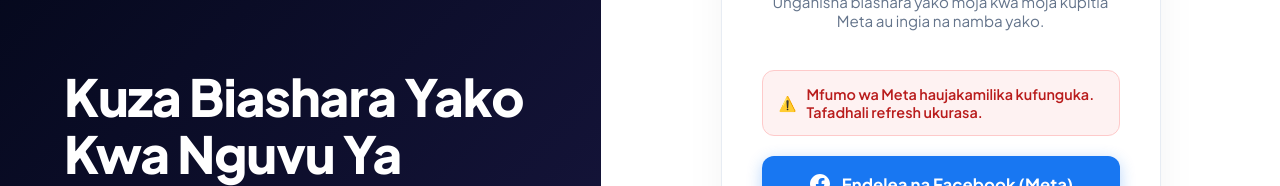
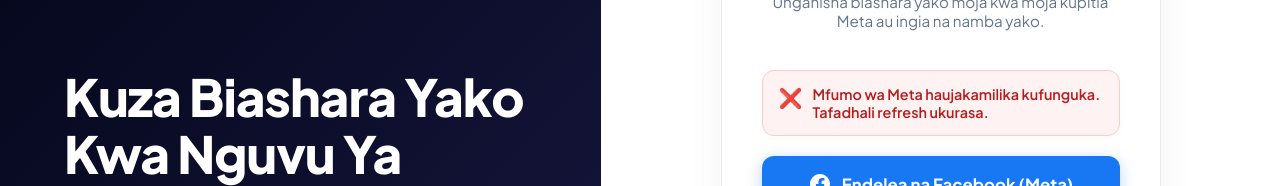
Before and after one commit to Uwalaize/KEDESH-WHATSAPP-API, a Vue app in the folder frontend/: page / in a window 1280 px wide. Both pictures are taken after a click on the button "Endelea na Facebook (Meta)". Shown: the part 212-398 px from the top of the page. Built offline with nearby package versions, Linux system fonts and the light colour scheme.

Commit message:
First deploy for another server 03

```diff
--- a/frontend/src/App.vue
+++ b/frontend/src/App.vue
@@ -1,6 +1,7 @@
 <template>
   <transition name="page-fade" mode="out-in">
 
+    <!-- DASHBOARD COMPONENT -->
     <Dashboard
       v-if="isAuthenticated && !isRedirecting"
       key="dashboard"
@@ -8,6 +9,7 @@
       @logout="logout"
     />
 
+    <!-- REDIRECTING SCREEN (PREMIUM LOADER) -->
     <div v-else-if="isRedirecting" key="redirect" class="redirect-screen">
       <div class="redirect-content">
         <div class="success-check">✅</div>
@@ -23,8 +25,10 @@
       </div>
     </div>
 
+    <!-- AUTHENTICATION (LOGIN/REGISTER) SCREEN -->
     <div v-else key="auth" class="auth-container">
 
+      <!-- BRAND SIDE (LEFT) -->
       <div class="brand-side">
         <div class="glow-orb orb-1"></div>
         <div class="glow-orb orb-2"></div>
@@ -56,10 +60,12 @@
         </div>
       </div>
 
+      <!-- FORM SIDE (RIGHT) -->
       <div class="form-side">
         <div class="form-wrapper" :class="{ 'wide-wrapper': showPrivacy }">
           <transition name="fade-slide" mode="out-in">
 
+            <!-- PRIVACY POLICY VIEW -->
             <div v-if="showPrivacy" key="privacy" class="glass-card privacy-card">
               <div class="privacy-header">
                 <div class="header-icon">🛡️</div>
@@ -93,6 +99,7 @@
               </div>
             </div>
 
+            <!-- LOGIN VIEW -->
             <div v-else-if="isLogin" key="login" class="glass-card">
               <div class="form-header">
                 <div class="header-icon">👋</div>
@@ -100,6 +107,7 @@
                 <p>Unganisha biashara yako moja kwa moja kupitia Meta au ingia na namba yako.</p>
               </div>
 
+              <!-- ALERTS -->
               <transition name="slide-down">
                 <div v-if="justRegistered" class="alert-box success">
                   <span class="a-icon">✅</span> Usajili umekamilika! Ingia kwenye mfumo sasa.
@@ -107,7 +115,7 @@
               </transition>
               <transition name="slide-down">
                 <div v-if="authError" class="alert-box error">
-                  <span class="a-icon">⚠️</span> {{ authError }}
+                  <span class="a-icon">❌</span> {{ authError }}
                 </div>
               </transition>
               <transition name="slide-down">
@@ -116,8 +124,8 @@
                 </div>
               </transition>
 
+              <!-- 🔥 FACEBOOK EMBEDDED SIGNUP BUTTON 🔥 -->
               <div class="facebook-auth-section">
-                <!-- 🔥 Kitufe cha Embedded Signup Wizard 🔥 -->
                 <button @click="loginWithFacebook" type="button" class="btn-facebook" :disabled="isLoading">
                   <span v-if="isLoading && isFacebookAuth" class="loader"></span>
                   <span v-else class="fb-content">
@@ -131,6 +139,7 @@
                 </div>
               </div>
 
+              <!-- MANUAL LOGIN FORM -->
               <form @submit.prevent="handleLogin" class="auth-form">
                 <div class="input-group">
                   <label>Namba ya Simu (WhatsApp)</label>
@@ -170,6 +179,7 @@
               </div>
             </div>
 
+            <!-- REGISTER VIEW -->
             <div v-else key="register" class="glass-card">
               <div class="form-header">
                 <div class="header-icon">🚀</div>
@@ -315,7 +325,7 @@ const isFacebookAuth = ref(false);
 const justRegistered = ref(false);
 const passError = ref(false);
 const authError = ref('');
-const authWarning = ref(''); // Imeongezwa kwa ajili ya kuonya (Soft Warning)
+const authWarning = ref('');
 
 const showPrivacy = ref(false);
 
@@ -358,7 +368,7 @@ const nextStep = () => {
   if (step.value < 3) step.value++;
 };
 
-// 🔥 FACEBOOK EMBEDDED SIGNUP WIZARD LOGIC (TECH PROVIDER MECHANISM) 🔥
+// 🔥 SAHIHI NA IMARA 100%: FACEBOOK EMBEDDED SIGNUP WIZARD LOGIC (TECH PROVIDER) 🔥
 const loginWithFacebook = () => {
   isLoading.value = true;
   isFacebookAuth.value = true;
@@ -372,10 +382,10 @@ const loginWithFacebook = () => {
     return;
   }
 
-  // TUNAITA DIRISHA LA META YENYE SCOPE ZA TECH PROVIDER
+  // TUNAITA DIRISHA LA META YENYE SCOPE ZA TECH PROVIDER ILI KUZUIA ERROR
   window.FB.login((response) => {
     if (response.authResponse) {
-      // Tunadaka CODE yenye ruhusa zote za mteja
+      // Tunadaka "code" yenye idhini na taarifa za mteja
       const code = response.authResponse.code || response.authResponse.accessToken;
       processFacebookAuth(code);
     } else {
@@ -387,7 +397,7 @@ const loginWithFacebook = () => {
     config_id: '1550680676648524', // Meta Config ID ya Kedesh
     response_type: 'code',
     override_default_response_type: true,
-    // 🔥 HAPA TUNAILAZIMISHA META IFUNGUE WHATSAPP WIZARD YENYE KUULIZA NAMBA KWA WATEJA WAPYA 🔥
+    // 🔥 SCOPES HIZI NI LAZIMA KWA TECH PROVIDER ILI MTEJA ASIKATALIWE 🔥
     scope: 'public_profile,email,whatsapp_business_management,whatsapp_business_messaging',
     extras: {
       feature: 'whatsapp_embedded_signup',
@@ -400,7 +410,6 @@ const loginWithFacebook = () => {
 
 const processFacebookAuth = async (code) => {
   try {
-    // Tunatuma hiyo "code" kwenye backend yetu ili ilete WABA na Phone ID
     const res = await axios.post(`${API_URL}/facebook-login`, { accessToken: code });
 
     if(res.data.success) {
@@ -411,8 +420,8 @@ const processFacebookAuth = async (code) => {
       isFacebookAuth.value = false;
       isRedirecting.value = true;
 
-      // Hata kama mteja hakusajili namba (WABA == null), server.js itamruhusu
-      // lakini Dashibodi ndiyo itakayomwambia asajili namba (Graceful Fallback)
+      // Ikiwa mteja aliruka usajili wa namba, bado anaingia kwenye Dashboard.
+      // Kule ndani kwenye Dashboard.vue ndiko atakutana na onyo (Alert).
       setTimeout(() => {
         isRedirecting.value = false;
         isAuthenticated.value = true;
@@ -421,7 +430,7 @@ const processFacebookAuth = async (code) => {
   } catch (error) {
     isLoading.value = false;
     isFacebookAuth.value = false;
-    authError.value = error.response?.data?.error || "Kuna shida imejitokeza kuunganisha mfumo na Meta. Hakikisha akaunti yako inaruhusu usajili.";
+    authError.value = error.response?.data?.error || "Kuna shida imejitokeza kuunganisha mfumo na Meta. Tafadhali jaribu tena.";
   }
 };
 
@@ -480,6 +489,7 @@ const logout = () => {
 @import url('https://fonts.googleapis.com/css2?family=Plus+Jakarta+Sans:wght@400;500;600;700;800&display=swap');
 * { margin: 0; padding: 0; box-sizing: border-box; font-family: 'Plus Jakarta Sans', sans-serif; }
 
+/* ======== REDIRECT SCREEN (PREMIUM LOADER) ======== */
 .redirect-screen { display: flex; height: 100vh; width: 100vw; background: linear-gradient(135deg, #020617 0%, #1e1b4b 100%); justify-content: center; align-items: center; color: white;}
 .redirect-content { display: flex; flex-direction: column; align-items: center; text-align: center; max-width: 450px; padding: 20px;}
 .success-check { font-size: 5rem; margin-bottom: 20px; animation: popIn 0.6s cubic-bezier(0.175, 0.885, 0.32, 1.275) forwards;}
@@ -495,6 +505,7 @@ const logout = () => {
 .page-fade-enter-from { opacity: 0; transform: scale(0.98); }
 .page-fade-leave-to { opacity: 0; transform: scale(1.02); }
 
+/* ======== MAIN AUTH LAYOUT ======== */
 .auth-container { display: flex; min-height: 100vh; width: 100vw; background: #f0f4f8; overflow-x: hidden; }
 
 .brand-side { flex: 1; background: linear-gradient(135deg, #020617 0%, #1e1b4b 100%); color: white; padding: 4rem; position: relative; display: flex; flex-direction: column; justify-content: center; overflow: hidden; }
@@ -503,6 +514,7 @@ const logout = () => {
 .form-wrapper { width: 100%; max-width: 440px; transition: max-width 0.4s ease; margin: 0 auto; }
 .wide-wrapper { max-width: 700px; }
 
+/* ======== BRANDING & ANIMATIONS ======== */
 .animated-glow { position: absolute; border-radius: 50%; filter: blur(100px); z-index: 1; opacity: 0.5; animation: float 10s ease-in-out infinite alternate; }
 .glow-1 { width: 450px; height: 450px; background: #4f46e5; top: -100px; left: -100px; }
 .glow-2 { width: 350px; height: 350px; background: #10b981; bottom: -50px; right: -50px; animation-delay: 3s;}
@@ -522,14 +534,15 @@ const logout = () => {
 .links a:hover { color: white; text-decoration: underline;}
 .dot { margin: 0 10px; opacity: 0.5;}
 
-.glass-card { background: white; padding: 3rem 2.5rem; border-radius: 24px; box-shadow: 0 25px 50px -12px rgba(0, 0, 0, 0.08); border: 1px solid rgba(226, 232, 240, 0.8); width: 100%;}
+/* ======== CARDS & FORMS ======== */
+.glass-card { background: white; padding: 3rem 2.5rem; border-radius: 24px; box-shadow: 0 25px 50px -12px rgba(0, 0, 0, 0.08); border: 1px solid rgba(226, 232, 240, 0.8); width: 100%; transition: all 0.3s ease;}
 .form-header { text-align: center; margin-bottom: 2.5rem; }
 .header-icon { font-size: 3.5rem; margin-bottom: 10px; display: inline-block; animation: wave 2.5s infinite; transform-origin: 70% 70%; }
 @keyframes wave { 0% { transform: rotate(0deg); } 10% { transform: rotate(14deg); } 20% { transform: rotate(-8deg); } 30% { transform: rotate(14deg); } 40% { transform: rotate(-4deg); } 50% { transform: rotate(10deg); } 60%, 100% { transform: rotate(0deg); } }
 .form-header h2 { font-size: 1.8rem; font-weight: 800; color: #0f172a; margin-bottom: 5px; }
 .form-header p { color: #64748b; font-size: 0.95rem; }
 
-/* 🔥 FACEBOOK BUTTON STYLES 🔥 */
+/* 🔥 FACEBOOK BUTTON STYLES (PREMIUM) 🔥 */
 .facebook-auth-section { margin-bottom: 1.5rem; width: 100%; }
 .btn-facebook { width: 100%; background: #1877F2; color: white; padding: 16px; border-radius: 12px; border: none; font-size: 1.05rem; font-weight: 700; cursor: pointer; box-shadow: 0 4px 15px rgba(24, 119, 242, 0.3); transition: all 0.3s ease; display: flex; justify-content: center; align-items: center; }
 .btn-facebook:hover:not(:disabled) { transform: translateY(-2px); box-shadow: 0 8px 25px rgba(24, 119, 242, 0.4); background: #166fe5; }
@@ -538,31 +551,15 @@ const logout = () => {
 .divider::before, .divider::after { content: ''; flex: 1; border-bottom: 1px solid #e2e8f0; }
 .divider span { padding: 0 15px; }
 
-/* PRIVACY POLICY */
-.privacy-card { padding: 2.5rem 3rem !important; display: flex; flex-direction: column; max-height: 85vh; }
-.privacy-header { border-bottom: 1px solid #e2e8f0; padding-bottom: 1.5rem; margin-bottom: 1.5rem; text-align: center; flex-shrink: 0;}
-.privacy-header h2 { font-size: 1.6rem; color: #0f172a; font-weight: 800; margin: 10px 0 5px 0;}
-.privacy-meta { display: flex; justify-content: center; align-items: center; gap: 10px; font-size: 0.85rem; color: #64748b; flex-wrap: wrap;}
-.badge { background: #e0e7ff; color: #4f46e5; padding: 4px 10px; border-radius: 20px; font-weight: 700;}
-.privacy-content { overflow-y: auto; padding-right: 15px; text-align: left; }
-.custom-scrollbar::-webkit-scrollbar { width: 6px; }
-.custom-scrollbar::-webkit-scrollbar-track { background: #f1f5f9; border-radius: 10px;}
-.custom-scrollbar::-webkit-scrollbar-thumb { background: #cbd5e1; border-radius: 10px; }
-.p-section { margin-bottom: 1.8rem; }
-.p-section h3 { font-size: 1.1rem; color: #0f172a; margin-bottom: 10px; font-weight: 800; }
-.p-section p, .p-section ul { font-size: 0.95rem; color: #475569; line-height: 1.7; margin-bottom: 10px;}
-.p-section ul { padding-left: 20px; }
-.p-section li { margin-bottom: 8px; }
-.contact-box { background: #f8fafc; padding: 15px; border-radius: 10px; border: 1px dashed #cbd5e1; margin-top: 10px;}
-.w-100 { width: 100%; justify-content: center; }
-
-/* FORMS & ALERTS */
-.alert-box { padding: 14px 16px; border-radius: 12px; margin-bottom: 20px; font-size: 0.9rem; font-weight: 600; display: flex; align-items: center; gap: 10px; }
+/* ======== ALERTS ======== */
+.alert-box { padding: 14px 16px; border-radius: 12px; margin-bottom: 20px; font-size: 0.9rem; font-weight: 600; display: flex; align-items: flex-start; gap: 10px; text-align: left; box-shadow: 0 2px 10px rgba(0,0,0,0.02);}
+.alert-box .a-icon { font-size: 1.2rem; }
 .success { background: #ecfdf5; color: #065f46; border: 1px solid #a7f3d0; }
 .error { background: #fef2f2; color: #b91c1c; border: 1px solid #fecaca; }
+.warning { background: #fffbeb; color: #92400e; border: 1px solid #fde68a; }
 .info { background: #eff6ff; color: #1e40af; border: 1px solid #bfdbfe; }
-.warning { background: #fffbeb; color: #b45309; border: 1px solid #fde68a; } /* CSS Mpya ya Warning */
 
+/* ======== INPUTS ======== */
 .input-group { margin-bottom: 1.5rem; }
 .input-group label { display: block; font-size: 0.9rem; font-weight: 700; color: #334155; margin-bottom: 8px; text-align: left;}
 .label-row { display: flex; justify-content: space-between; align-items: center; margin-bottom: 8px; }
@@ -579,6 +576,7 @@ const logout = () => {
 .modern-input::placeholder { color: #94a3b8; font-weight: 400;}
 .input-icon { padding: 0 10px 0 15px; font-size: 1.2rem; color: #64748b; }
 
+/* ======== BUTTONS ======== */
 button { cursor: pointer; border-radius: 12px; font-size: 1.05rem; font-weight: 700; border: none; transition: all 0.3s ease; display: flex; justify-content: center; align-items: center; gap: 8px;}
 .btn-primary { width: 100%; background: linear-gradient(135deg, #4f46e5 0%, #3730a3 100%); color: white; padding: 18px; box-shadow: 0 4px 15px rgba(79, 70, 229, 0.3); }
 .btn-primary:hover:not(:disabled) { transform: translateY(-2px); box-shadow: 0 8px 25px rgba(79, 70, 229, 0.4); }
@@ -599,6 +597,7 @@ button { cursor: pointer; border-radius: 12px; font-size: 1.05rem; font-weight:
 .loader { border: 3px solid rgba(255,255,255,0.3); border-top: 3px solid white; border-radius: 50%; width: 22px; height: 22px; animation: spin 1s linear infinite; }
 @keyframes spin { 0% { transform: rotate(0deg); } 100% { transform: rotate(360deg); } }
 
+/* ======== MISC & PRIVACY POLICY ======== */
 .switch-mode { margin-top: 2.5rem; text-align: center; border-top: 1px solid #f1f5f9; padding-top: 2rem; }
 .switch-mode p { color: #64748b; font-size: 0.95rem; margin-bottom: 10px; }
 .stepper { width: 100%; height: 8px; background: #f1f5f9; border-radius: 10px; margin-bottom: 2rem; overflow: hidden; }
@@ -613,6 +612,22 @@ button { cursor: pointer; border-radius: 12px; font-size: 1.05rem; font-weight:
 .s-row:last-child { border-bottom: none; margin-bottom: 0; padding-bottom: 0;}
 .terms-text { text-align: center; color: #64748b; font-size: 0.85rem;}
 
+.privacy-card { padding: 2.5rem 3rem !important; display: flex; flex-direction: column; max-height: 85vh; }
+.privacy-header { border-bottom: 1px solid #e2e8f0; padding-bottom: 1.5rem; margin-bottom: 1.5rem; text-align: center; flex-shrink: 0;}
+.privacy-header h2 { font-size: 1.6rem; color: #0f172a; font-weight: 800; margin: 10px 0 5px 0;}
+.privacy-meta { display: flex; justify-content: center; align-items: center; gap: 10px; font-size: 0.85rem; color: #64748b; flex-wrap: wrap;}
+.badge { background: #e0e7ff; color: #4f46e5; padding: 4px 10px; border-radius: 20px; font-weight: 700;}
+.privacy-content { overflow-y: auto; padding-right: 15px; text-align: left; }
+.custom-scrollbar::-webkit-scrollbar { width: 6px; }
+.custom-scrollbar::-webkit-scrollbar-track { background: #f1f5f9; border-radius: 10px;}
+.custom-scrollbar::-webkit-scrollbar-thumb { background: #cbd5e1; border-radius: 10px; }
+.p-section { margin-bottom: 1.8rem; }
+.p-section h3 { font-size: 1.1rem; color: #0f172a; margin-bottom: 10px; font-weight: 800; }
+.p-section p, .p-section ul { font-size: 0.95rem; color: #475569; line-height: 1.7; margin-bottom: 10px;}
+.p-section ul { padding-left: 20px; }
+.p-section li { margin-bottom: 8px; }
+.contact-box { background: #f8fafc; padding: 15px; border-radius: 10px; border: 1px dashed #cbd5e1; margin-top: 10px;}
+
 .fade-slide-enter-active, .fade-slide-leave-active { transition: all 0.4s cubic-bezier(0.4, 0, 0.2, 1); }
 .fade-slide-enter-from { opacity: 0; transform: scale(0.95) translateY(20px); }
 .fade-slide-leave-to { opacity: 0; transform: scale(1.05) translateY(-20px); }
@@ -625,6 +640,7 @@ button { cursor: pointer; border-radius: 12px; font-size: 1.05rem; font-weight:
 .mobile-privacy-link { display: none; margin-top: 15px; font-size: 0.95rem; }
 .mobile-privacy-link a { color: #4f46e5; text-decoration: underline; font-weight: 700;}
 
+/* ======== RESPONSIVENESS ======== */
 @media (max-width: 992px) {
   .auth-container { flex-direction: column; height: auto; overflow-y: auto; }
   .brand-side { padding: 3rem 1.5rem; flex: none; text-align: center; align-items: center; }
```
